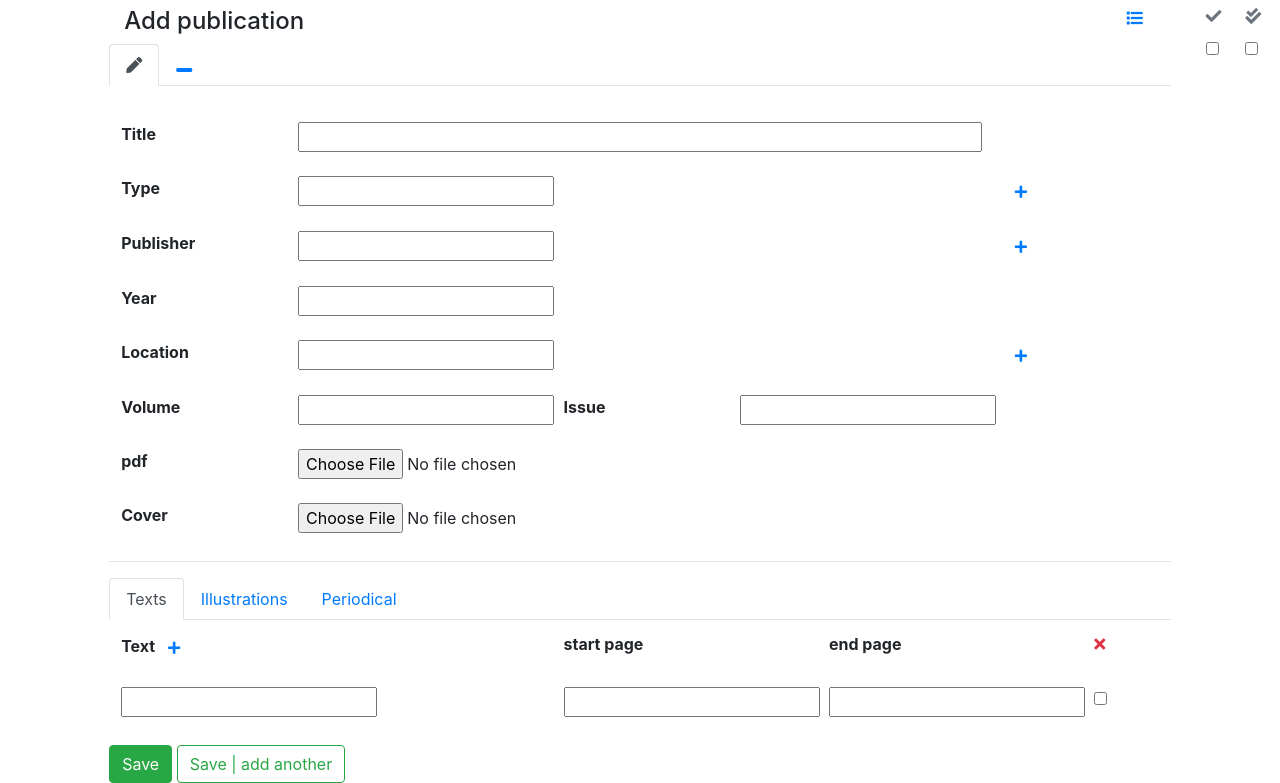
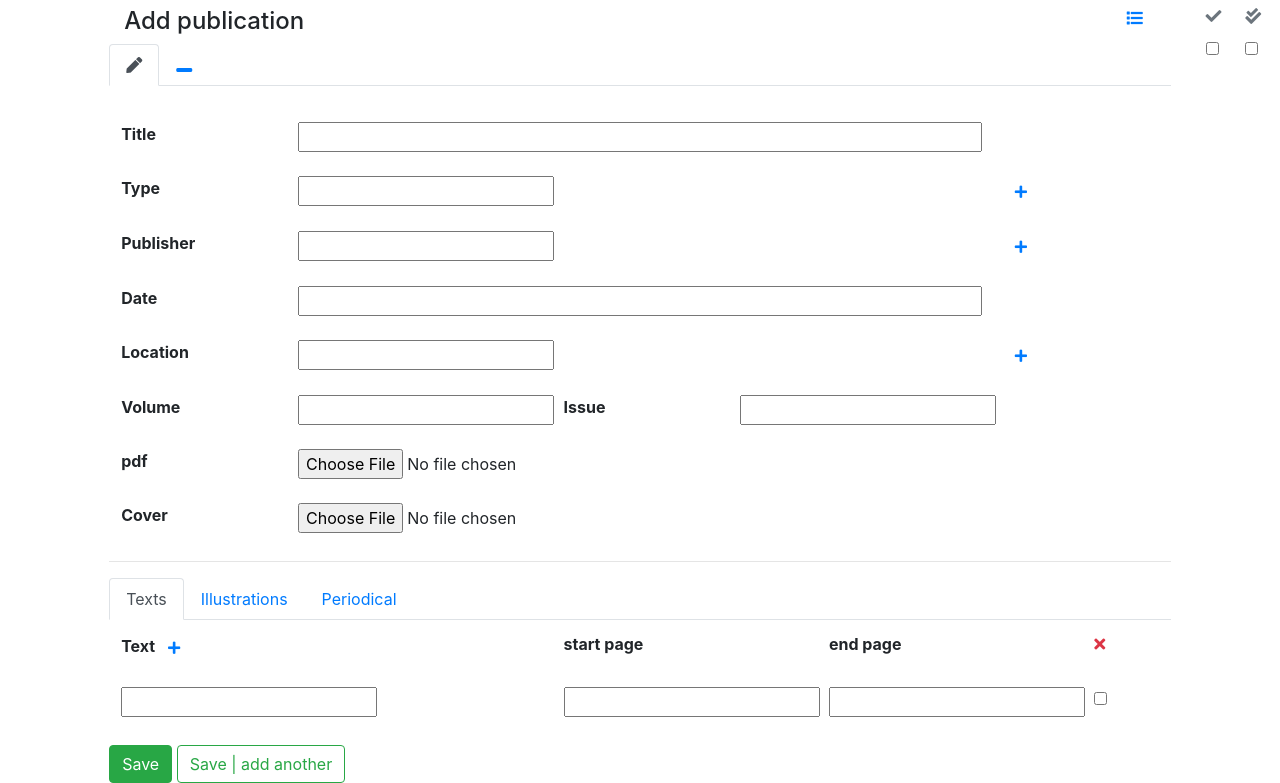
Before and after one commit to martijnbentum/region, a Django app: page /catalogue/add_publication/ in a window 1280 px wide. Shown: the part 83-866 px from the top of the page. Run offline with Django 3.2, Linux system fonts and the light colour scheme; the visitor is signed in with stand-in values (Sample User, id 1); some libraries are stand-ins or nearby versions.

Commit message:
issue#26 full date for publication, implemented the custom made partial date field to handle dates with different levels of specificity

```diff
--- a/catalogue/forms.py
+++ b/catalogue/forms.py
@@ -229,10 +229,12 @@ class PublicationForm(ModelForm):
 	notes = forms.CharField(widget=forms.Textarea(
 		attrs={'style':'width:100%','rows':3}),
 		required=False)
+	date = forms.CharField(widget=forms.TextInput(
+		attrs={'style':'width:100%'}))
 
 	class Meta:
 		model = Publication
-		m = 'title,form,publisher,year,location,notes,pdf,cover,complete,approved,volume,issue'
+		m = 'title,form,publisher,year,date,location,notes,pdf,cover,complete,approved,volume,issue'
 		fields = m.split(',')
 
 
--- a/catalogue/models.py
+++ b/catalogue/models.py
@@ -182,6 +182,7 @@ class Publication(models.Model, info):
 	identifier = models.CharField(max_length=100,null=True,blank=True,unique=True)
 	# ISBN
 	year = models.PositiveIntegerField(null=True,blank=True)
+	date = PartialDateField(null=True,blank=True)
 	location = models.ManyToManyField(UserLoc,blank=True)
 	pdf = models.FileField(upload_to='publication/',null=True,blank=True) # ?
 	cover = models.ImageField(upload_to='publication/',null=True,blank=True)
--- a/catalogue/templates/catalogue/_publication_form.html
+++ b/catalogue/templates/catalogue/_publication_form.html
@@ -20,8 +20,8 @@
 			</td>
 	</tr>
 	<tr class="d-flex">
-		<th class="col-2">Year</th>
-		<td class="col-8">{{form.year}}</td>
+		<th class="col-2">Date</th>
+		<td class="col-8">{{form.date}}</td>
 	</tr>
 	<tr class="d-flex">
 		<th class="col-2">Location</th>
```
